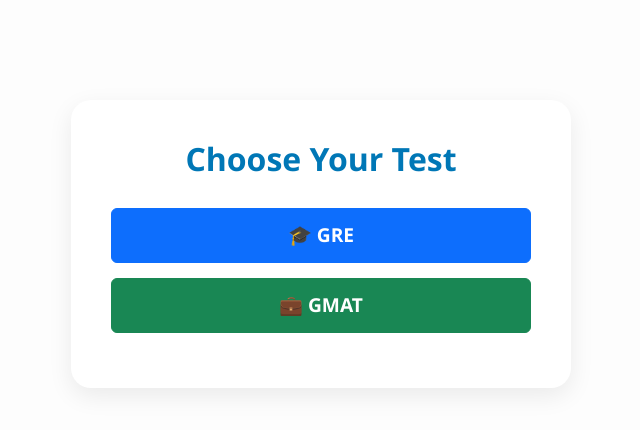
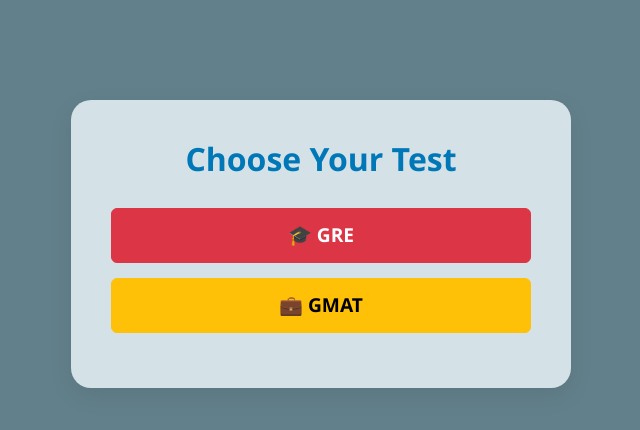
Before and after one commit to Cocostrime/College-prediction-on-scores, a Flask app: page / in a window 1280 px wide. Shown: the top 430 px of the page, without its empty margins (319-959 px from the left). Run offline with Flask 3, Linux system fonts and the light colour scheme.

Commit message:
select_test.html

```diff
--- a/templates/select_test.html
+++ b/templates/select_test.html
@@ -7,13 +7,13 @@
   <link href="https://cdn.jsdelivr.net/npm/bootstrap@5.3.0/dist/css/bootstrap.min.css" rel="stylesheet"/>
   <style>
     body {
-      background: #fdfdfd;
+      background: #62808b;
       font-family: 'Segoe UI', Tahoma, Geneva, Verdana, sans-serif;
     }
     .container {
       max-width: 500px;
       margin-top: 100px;
-      background: #ffffff;
+      background: #d4e2e7;
       border-radius: 20px;
       padding: 40px;
       box-shadow: 0 8px 25px rgba(0, 0, 0, 0.08);
@@ -37,8 +37,8 @@
   <div class="container">
     <h2>Choose Your Test</h2>
     <form action="/form" method="post">
-      <button type="submit" name="test" value="gre" class="btn btn-primary btn-choice">🎓 GRE</button>
-      <button type="submit" name="test" value="gmat" class="btn btn-success btn-choice">💼 GMAT</button>
+      <button type="submit" name="test" value="gre" class="btn btn-danger btn-choice">🎓 GRE</button>
+      <button type="submit" name="test" value="gmat" class="btn btn-warning btn-choice">💼 GMAT</button>
     </form>
   </div>
 </body>
```
